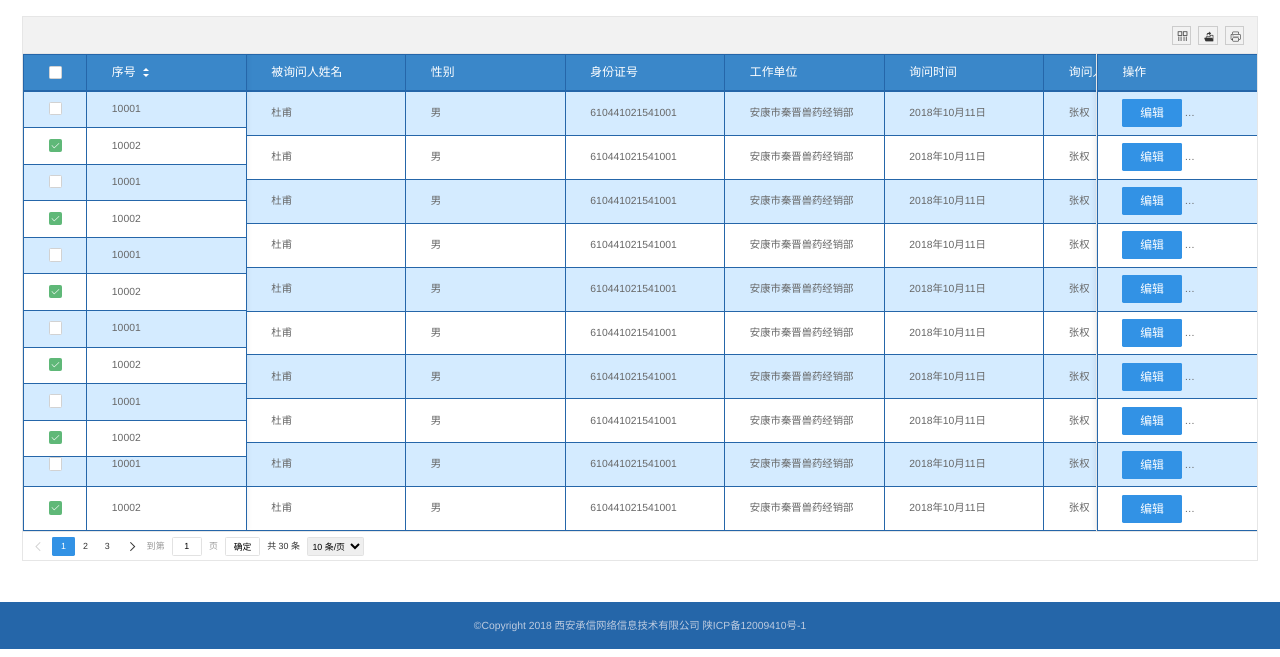
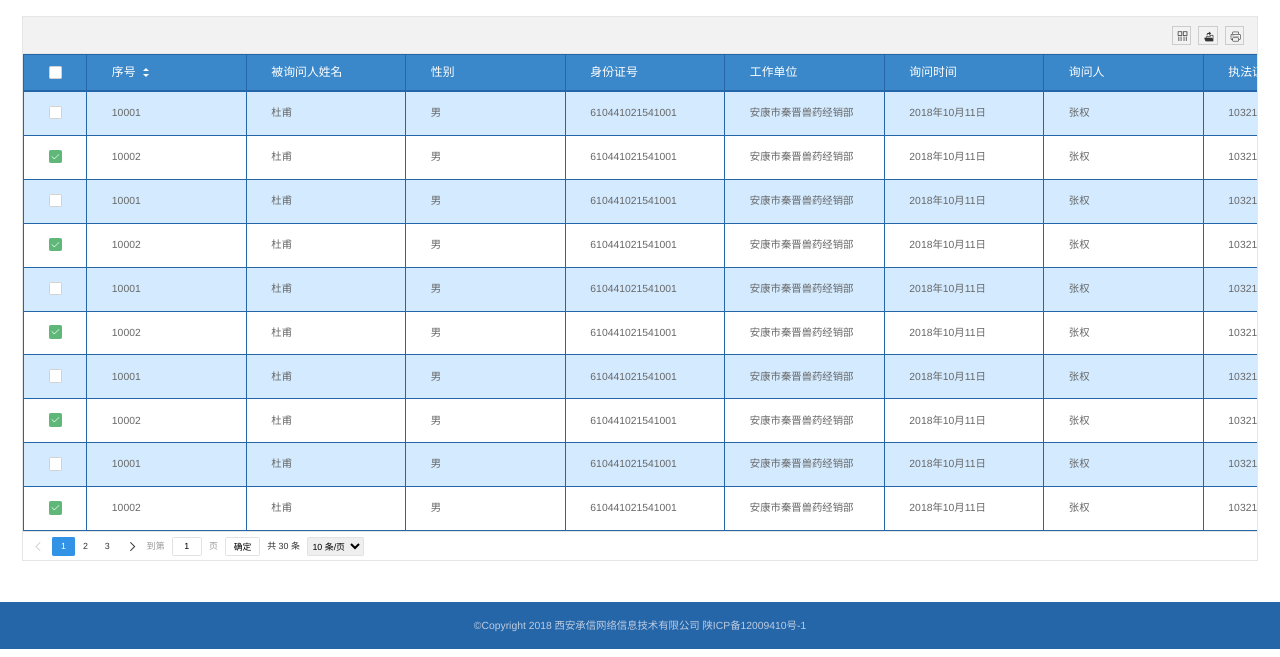
Before and after one commit to Viriy/akzf, a plain HTML site: page menu1.html in a window 1280 px wide. Shown: the part 151-808 px from the top of the page. Drawn offline with Linux system fonts and the light colour scheme.

Commit message:
table fixed

```diff
--- a/menu1.html
+++ b/menu1.html
@@ -101,12 +101,10 @@
             title: '用户数据表',
             cols: [
                 [{
-                    type: 'checkbox',
-                    fixed: 'left'
+                    type: 'checkbox'
                 }, {
                     field: 'number',
                     title: '序号',
-                    fixed: 'left',
                     unresize: true,
                     sort: true
                 }, {
@@ -133,7 +131,6 @@
                     field: 'certificate',
                     title: '执法证件号',
                 }, {
-                    fixed: 'right',
                     title: '操作',
                     toolbar: '#barDemo',
                 }]
```
